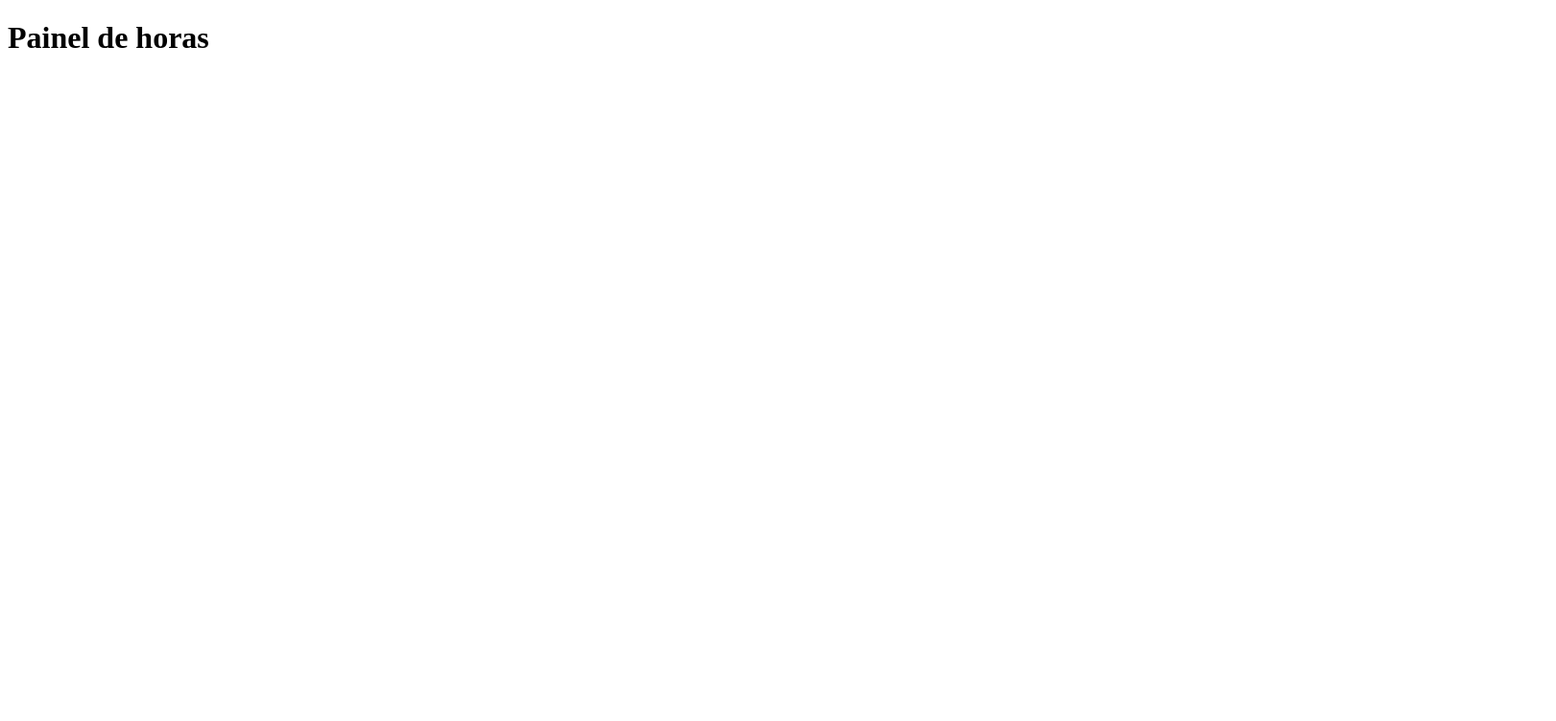
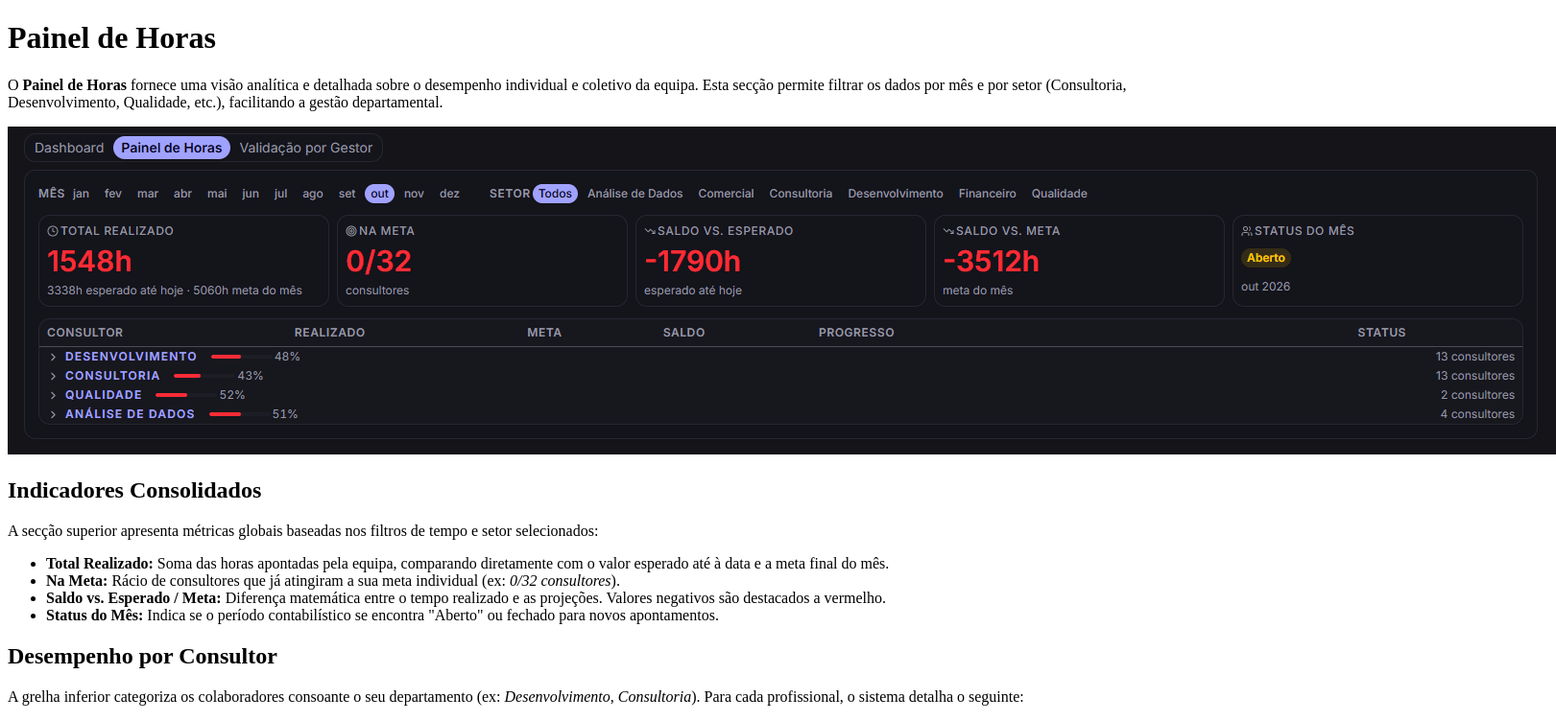
Before and after one commit to Sunwhver/documentacao-alfa-up, a Next.js app: page /gerenciamento/dashboard/painel-de-horas in a window 1280 px wide. Shown: the top 752 px of the page at 96% size, 1621 px wide, since content can reach past the window. Built offline with nearby package versions, Linux system fonts and the light colour scheme.

Commit message:
feat: adiciona pagina de documentacao do painel de horas e integra assets

```diff
--- a/pages/gerenciamento/dashboard/painel-de-horas.mdx
+++ b/pages/gerenciamento/dashboard/painel-de-horas.mdx
@@ -1 +1,36 @@
-# Painel de horas
+import { Callout } from 'nextra/components'
+import Zoom from 'react-medium-image-zoom'
+import 'react-medium-image-zoom/dist/styles.css'
+
+# Painel de Horas
+
+O **Painel de Horas** fornece uma visão analítica e detalhada sobre o desempenho individual e coletivo da equipa. Esta secção permite filtrar os dados por mês e por setor (Consultoria, Desenvolvimento, Qualidade, etc.), facilitando a gestão departamental.
+
+<div className="mt-10">
+    <Zoom>
+        <img
+            src="/dashboard/painel-horas.png"
+            alt="Interface do Painel de Horas do sistema UP"
+        />
+    </Zoom>
+</div>
+
+## Indicadores Consolidados
+
+A secção superior apresenta métricas globais baseadas nos filtros de tempo e setor selecionados:
+* **Total Realizado:** Soma das horas apontadas pela equipa, comparando diretamente com o valor esperado até à data e a meta final do mês.
+* **Na Meta:** Rácio de consultores que já atingiram a sua meta individual (ex: *0/32 consultores*).
+* **Saldo vs. Esperado / Meta:** Diferença matemática entre o tempo realizado e as projeções. Valores negativos são destacados a vermelho.
+* **Status do Mês:** Indica se o período contabilístico se encontra "Aberto" ou fechado para novos apontamentos.
+
+## Desempenho por Consultor
+
+A grelha inferior categoriza os colaboradores consoante o seu departamento (ex: *Desenvolvimento*, *Consultoria*). Para cada profissional, o sistema detalha o seguinte:
+1. **Realizado vs. Meta:** Comparação direta das horas apontadas contra a meta base estabelecida (normalmente 168.0h mensais).
+2. **Saldo:** O desvio em horas. Saldos negativos servem de alerta para atrasos nas entregas ou falhas nos apontamentos diários.
+3. **Progresso:** Representação visual através de uma barra percentual de conclusão.
+4. **Status:** Classificação automática do sistema (ex: *Abaixo da meta* ou *Meta atingida*).
+
+<Callout type="info">
+  **Nota para Gestão e Liderança:** Utilize os filtros de "Setor" localizados no topo da página para isolar a análise de departamentos específicos (como Financeiro ou QA) durante as reuniões de acompanhamento de produtividade.
+</Callout>
```
Also changed, not shown: public/dashboard/painel-horas.png (added).
